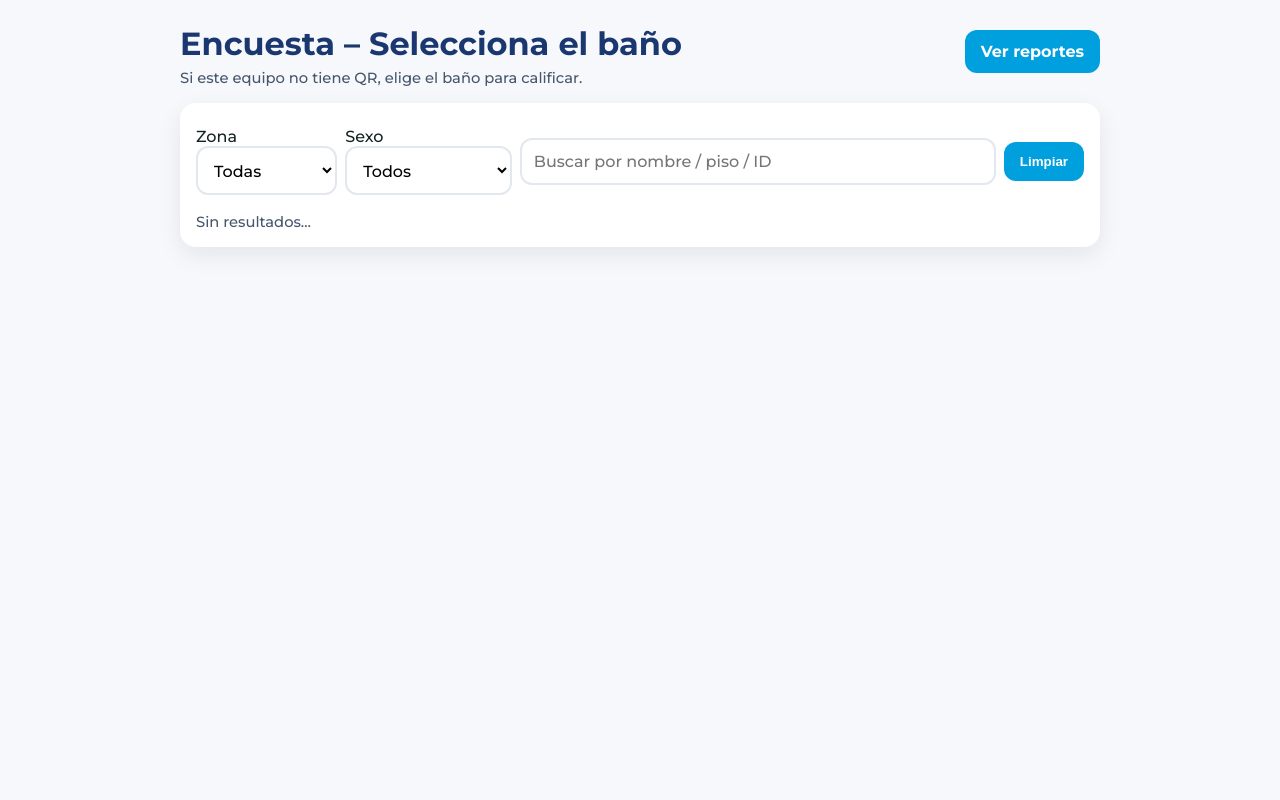
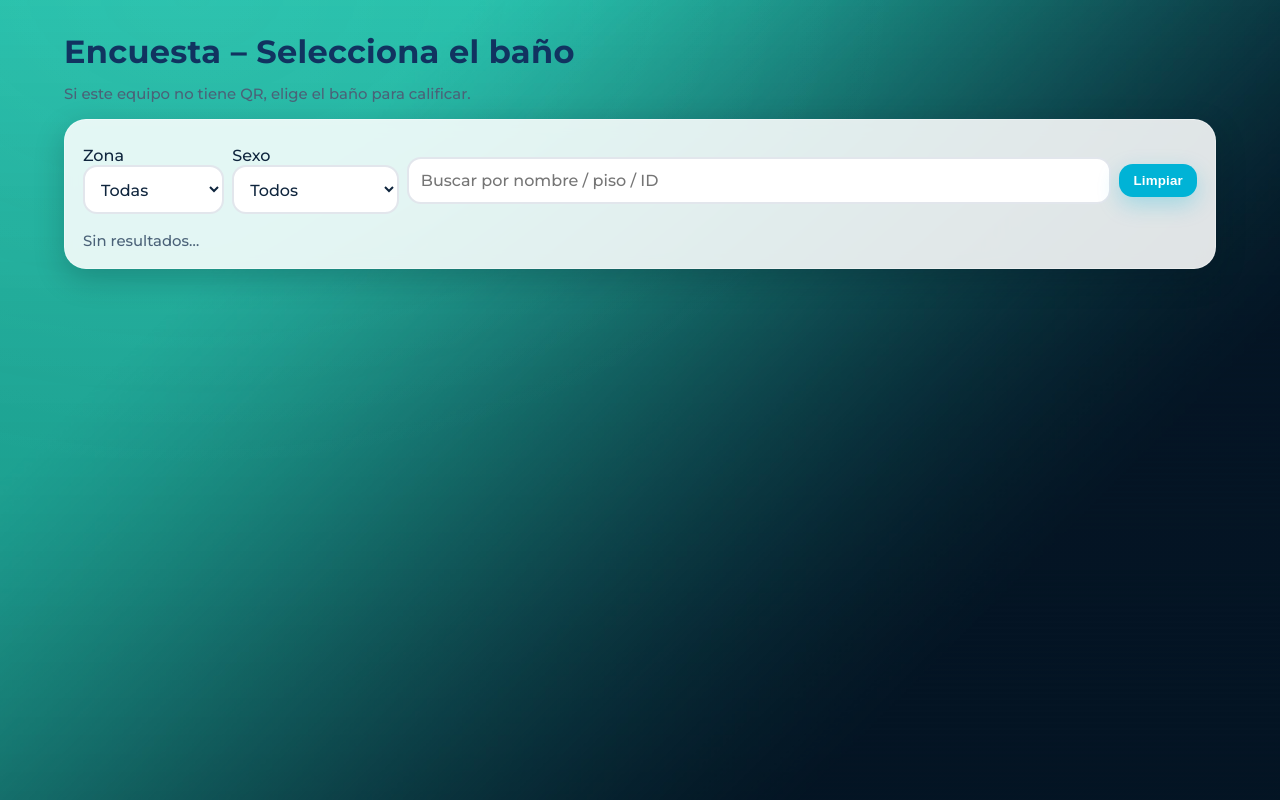
Before and after one commit to Oswi777/Encuesta_Ba-os, a Flask app: page /encuesta in a window 1280 px wide. Run offline with Flask 3, Linux system fonts and the light colour scheme; data that the repository does not hold is empty.

Commit message:
estilos y fondos corpo

```diff
--- a/app.py
+++ b/app.py
@@ -2,9 +2,7 @@ from flask import Flask, request, jsonify, render_template, send_from_directory,
 from werkzeug.utils import secure_filename
 import os, sqlite3, datetime
 from pathlib import Path
-from zoneinfo import ZoneInfo
-import datetime
-
+from zoneinfo import ZoneInfo  # Python 3.9+
 
 def create_app():
     app = Flask(__name__, template_folder="templates", static_folder="static")
@@ -16,6 +14,28 @@ def create_app():
         conn = sqlite3.connect(app.config["DATABASE_PATH"])
         conn.row_factory = sqlite3.Row
         return conn
+
+    # ---- Helpers de fecha/Zona Horaria ----
+    DEFAULT_TZ = "America/Monterrey"
+
+    def get_tz_from_request():
+        tz_str = (request.args.get("tz") or DEFAULT_TZ).strip()
+        try:
+            return ZoneInfo(tz_str)
+        except Exception:
+            return ZoneInfo(DEFAULT_TZ)
+
+    def parse_sqlite_ts_utc(ts: str) -> datetime.datetime:
+        """
+        Acepta 'YYYY-MM-DD HH:MM:SS' o 'YYYY-MM-DD HH:MM:SS.%f' en UTC (SQLite CURRENT_TIMESTAMP).
+        Devuelve datetime con tzinfo=UTC.
+        """
+        ts = ts.strip()
+        try:
+            dt = datetime.datetime.strptime(ts, "%Y-%m-%d %H:%M:%S.%f")
+        except ValueError:
+            dt = datetime.datetime.strptime(ts, "%Y-%m-%d %H:%M:%S")
+        return dt.replace(tzinfo=datetime.timezone.utc)
 
     @app.route("/")
     def index():
@@ -41,7 +61,7 @@ def create_app():
         comentario = (data.get("comentario") or "").strip()
 
         if not id_bano or not categoria:
-            return jsonify({"ok": False, "error":"Faltan campos"}), 400
+            return jsonify({"ok": False, "error": "Faltan campos"}), 400
 
         # foto opcional
         foto_url = None
@@ -57,7 +77,7 @@ def create_app():
         # validar baño
         cur.execute("SELECT 1 FROM banos WHERE id=? AND activo=1", (id_bano,))
         if not cur.fetchone():
-            return jsonify({"ok": False, "error":"Baño inválido"}), 400
+            return jsonify({"ok": False, "error": "Baño inválido"}), 400
 
         cur.execute(
             """INSERT INTO reportes(id_bano, categoria, comentario, foto_url, creado_por_ip)
@@ -79,8 +99,7 @@ def create_app():
         cur.execute("SELECT * FROM banos WHERE activo=1 ORDER BY zona, piso, nombre")
         return jsonify([dict(x) for x in cur.fetchall()])
 
-
-
+    # ---------- API: lista paginada de reportes ----------
     @app.route("/api/reportes_list")
     def reportes_list():
         desde = request.args.get("desde")
@@ -89,15 +108,14 @@ def create_app():
         id_b  = request.args.get("id_bano")
         search = (request.args.get("q") or "").strip()
 
-    # zona horaria (del navegador o default Saltillo)
-        tz = request.args.get("tz") or "America/Monterrey"
+        tzinfo = get_tz_from_request()
 
         page = int(request.args.get("page", 1))
         per_page = max(5, min(50, int(request.args.get("per_page", 10))))
         offset = (page - 1) * per_page
 
         con = db(); cur = con.cursor()
-        base = (" FROM reportes r JOIN banos b ON b.id = r.id_bano WHERE 1=1 ")
+        base = " FROM reportes r JOIN banos b ON b.id = r.id_bano WHERE 1=1 "
         wh, params = "", []
         if desde:
             wh += " AND date(r.creado_en) >= date(?)"; params.append(desde)
@@ -109,7 +127,8 @@ def create_app():
             wh += " AND r.id_bano = ?"; params.append(id_b)
         if search:
             like = f"%{search}%"
-            wh += " AND (r.categoria LIKE ? OR r.comentario LIKE ? OR b.nombre LIKE ? OR b.id LIKE ? OR b.zona LIKE ? OR b.piso LIKE ?)"
+            wh += (" AND (r.categoria LIKE ? OR r.comentario LIKE ? OR "
+                   "b.nombre LIKE ? OR b.id LIKE ? OR b.zona LIKE ? OR b.piso LIKE ?)")
             params += [like, like, like, like, like, like]
 
         # total
@@ -117,22 +136,22 @@ def create_app():
         total = cur.fetchone()[0]
         pages = max(1, (total + per_page - 1) // per_page)
 
-    # datos (orden más reciente)
+        # datos (más recientes primero)
         cur.execute(
             "SELECT r.id, r.creado_en, r.categoria, r.comentario, r.foto_url, "
-            "b.id as id_bano, b.nombre as nombre_bano, b.zona, b.piso, b.sexo "
+            "b.id AS id_bano, b.nombre AS nombre_bano, b.zona, b.piso, b.sexo "
             + base + wh + " ORDER BY r.creado_en DESC LIMIT ? OFFSET ?",
             params + [per_page, offset]
         )
+
         items = []
-        tzinfo = ZoneInfo(tz)
         for row in cur.fetchall():
             it = dict(row)
-            # r.creado_en viene como string 'YYYY-MM-DD HH:MM:SS' en UTC (SQLite CURRENT_TIMESTAMP)
-            ts = it["creado_en"]
-            dt_utc = datetime.datetime.strptime(ts, "%Y-%m-%d %H:%M:%S").replace(tzinfo=datetime.timezone.utc)
-            dt_local = dt_utc.astimezone(tzinfo)
-            it["creado_local"] = dt_local.isoformat()   # ej. '2025-08-29T11:23:00-05:00'
+            try:
+                dt_utc = parse_sqlite_ts_utc(it["creado_en"])
+                it["creado_local"] = dt_utc.astimezone(tzinfo).isoformat()
+            except Exception:
+                it["creado_local"] = it["creado_en"]  # fallback si viniera en otro formato
             items.append(it)
 
         return jsonify({
@@ -140,21 +159,18 @@ def create_app():
             "items": items
         })
 
-
-
-    # ---------- API: KPIs con filtros ----------
+    # ---------- API: KPIs con filtros (fechas por DÍA LOCAL) ----------
     @app.route("/api/kpis")
     def kpis():
         desde = request.args.get("desde")
         hasta = request.args.get("hasta")
         zona  = request.args.get("zona")
         id_b  = request.args.get("id_bano")
-        tz = request.args.get("tz") or "America/Monterrey"
+        tzinfo = get_tz_from_request()
 
         con = db(); cur = con.cursor()
-        # Traemos la marca UTC cruda para convertirla en Python
         q = ("SELECT r.categoria, r.creado_en, r.id_bano, b.zona "
-            "FROM reportes r JOIN banos b ON b.id = r.id_bano WHERE 1=1")
+             "FROM reportes r JOIN banos b ON b.id = r.id_bano WHERE 1=1")
         params = []
         if desde:
             q += " AND date(r.creado_en) >= date(?)"; params.append(desde)
@@ -174,23 +190,22 @@ def create_app():
         banos_map = {r["id"]: dict(r) for r in cur.fetchall()}
 
         por_categoria, por_bano, por_dia, por_zona = {}, {}, {}, {}
-        tzinfo = ZoneInfo(tz)
-
         for r in rows:
-            # categorías / baño / zona
             por_categoria[r["categoria"]] = por_categoria.get(r["categoria"], 0) + 1
             por_bano[r["id_bano"]] = por_bano.get(r["id_bano"], 0) + 1
             por_zona[r["zona"]] = por_zona.get(r["zona"], 0) + 1
 
-            # día local
-            ts = r["creado_en"]
-            dt_utc = datetime.datetime.strptime(ts, "%Y-%m-%d %H:%M:%S").replace(tzinfo=datetime.timezone.utc)
-            dloc = dt_utc.astimezone(tzinfo).date().isoformat()
+            # agrupa por DÍA LOCAL (robusto a microsegundos)
+            try:
+                dt_utc = parse_sqlite_ts_utc(r["creado_en"])
+                dloc = dt_utc.astimezone(tzinfo).date().isoformat()
+            except Exception:
+                dloc = r["creado_en"].split(" ")[0]
             por_dia[dloc] = por_dia.get(dloc, 0) + 1
 
         top_banos = sorted(
             [{"id_bano": k, "nombre": banos_map.get(k, {}).get("nombre", k), "total": v}
-            for k, v in por_bano.items()],
+             for k, v in por_bano.items()],
             key=lambda x: x["total"], reverse=True
         )[:10]
 
@@ -198,26 +213,21 @@ def create_app():
             "total_reportes": total,
             "por_categoria": por_categoria,
             "por_bano": por_bano,
-            "por_dia": por_dia,           # ahora es por FECHA LOCAL
+            "por_dia": por_dia,
             "por_zona": por_zona,
             "top_banos": top_banos,
             "banos_catalogo": banos_map
         })
 
-
-
-
-        # --- NUEVO: encuesta/kiosco sin QR ---
+    # --- Encuesta/kiosco sin QR ---
     @app.route("/encuesta")
     def encuesta_page():
-    # Página para iPad: el usuario elige el baño y luego reporta
-         return render_template("encuesta.html")
+        # Página para iPad: el usuario elige el baño y luego reporta
+        return render_template("encuesta.html")
 
-
-    # ---------- Reportes estilo tu repo (sirve archivo dentro de /static) ----------
+    # ---------- Reportes (sirve el HTML estático) ----------
     @app.route("/reportes")
     def reportes_page():
-        # sirve /static/reportes/reportes.html
         return app.send_static_file("reportes/reportes.html")
 
     @app.route("/api/health")
@@ -230,13 +240,6 @@ def create_app():
 
     return app
 
-
-
-
-
-
-
-
 app = create_app()
 
 if __name__ == "__main__":
--- a/requirements.txt
+++ b/requirements.txt
@@ -4,3 +4,4 @@ gunicorn==22.0.0
 qrcode==7.4.2
 pillow==10.4.0
 python-dotenv==1.0.1
+tzdata==2025.1
--- a/static/css/brand.css
+++ b/static/css/brand.css
@@ -1,32 +1,140 @@
+/* ===== Brand – Tema corporativo (teal/azul) ===== */
 :root{
-  --brand:#1b376f;
-  --accent:#00A0DF;
-  --bg:#f6f8fc;
-  --card:#ffffff;
-  --text:#122;
-  --muted:#46566b;
+  /* Colores base */
+  --brand:#12386B;         /* azul principal (títulos) */
+  --accent:#00B3D6;        /* teal/cyan para CTAs */
+  --accent-700:#0A8CAB;    /* hover de CTA */
+  --bg:#0b1f33;            /* fallback si no carga imagen */
+  --card:rgba(255,255,255,0.88); /* tarjetas vidrio */
+  --text:#0f253d;          /* texto en tarjetas */
+  --muted:#4b6278;         /* texto secundario */
+  --border:rgba(255,255,255,0.35);
+  --shadow:0 10px 30px rgba(2,16,28,.22);
 }
+
+/* Reset mínimo */
 *{ box-sizing:border-box; }
-body{ font-family:Montserrat,system-ui; margin:0; color:var(--text); }
-.bg{ background:var(--bg); min-height:100vh; }
-.wrap{ max-width:960px; margin:0 auto; padding:16px 20px 40px; }
-.head h1{ color:var(--brand); margin:8px 0 6px; }
-.muted{ color:var(--muted); font-size:.92rem; }
+html,body{ height:100%; }
+body{ font-family:Montserrat,system-ui,-apple-system,Segoe UI,Roboto; margin:0; color:var(--text); }
 
-.card{ background:var(--card); border-radius:16px; padding:16px; box-shadow:0 8px 24px rgba(0,0,0,.08); margin:16px 0; }
+/* ===== Fondo corporativo en todas las vistas con class="bg" ===== */
+.bg{
+  min-height:100vh;
+  position:relative;
+  background: var(--bg) url("/static/assets/Gradient-45angle.png") center/cover no-repeat fixed;
+  /* Si tu imagen es .jpg o .webp, cambia la extensión de la URL ↑ */
+}
+
+/* Capa de suavizado para legibilidad sobre el gradient */
+.bg::before{
+  content:"";
+  position:fixed; inset:0;
+  pointer-events:none;
+  background: radial-gradient(1200px 800px at 15% 0%, rgba(255,255,255,.05), transparent 60%),
+              linear-gradient(to bottom, rgba(3,18,30,.25), rgba(3,18,30,.35) 40%, rgba(3,18,30,.45));
+  mix-blend-mode: normal;
+}
+
+/* Contenedor */
+.wrap{ max-width:1200px; margin:0 auto; padding:24px 24px 48px; position:relative; z-index:1; }
+
+/* Encabezados */
+.head h1{ color:#113360; margin:8px 0 14px; font-weight:800; letter-spacing:.3px; }
+.muted{ color:var(--muted); font-size:.93rem; }
+
+/* Tarjetas (glass/vidrio) */
+.card{
+  background: var(--card);
+  backdrop-filter: blur(8px) saturate(110%);
+  -webkit-backdrop-filter: blur(8px) saturate(110%);
+  border:1px solid var(--border);
+  border-radius:22px;
+  padding:18px;
+  box-shadow: var(--shadow);
+  margin:16px 0;
+  overflow:hidden;
+}
+
+/* Grid y filas */
 .grid{ display:grid; grid-template-columns:repeat(2,minmax(0,1fr)); gap:12px; margin:12px 0; }
 .row{ display:flex; gap:12px; align-items:center; flex-wrap:wrap; }
-.input, select, textarea, input[type=file]{ font:inherit; width:100%; padding:12px; border-radius:12px; border:2px solid #e3e8ef; background:#fff; }
-.btn{ padding:12px 16px; border:none; border-radius:12px; background:var(--accent); color:#fff; font-weight:700; cursor:pointer; }
-.btn[disabled]{ opacity:.5; cursor:not-allowed; }
-.chip{ padding:14px; background:#eef6ff; border:2px solid #d6eaff; border-radius:12px; text-align:center; cursor:pointer; }
-.chip.active{ background:#cfe9ff; border-color:#9cd0ff; }
+@media (max-width:700px){ .grid{ grid-template-columns:1fr; } }
 
-.foot{ text-align:center; color:var(--muted); margin-top:8px; }
+/* Inputs */
+.input, select, textarea, input[type=file]{
+  font:inherit; width:100%;
+  padding:12px 12px;
+  border-radius:14px;
+  border:2px solid rgba(17,51,96,.12);
+  background:#fff;
+  color:var(--text);
+  transition:border-color .2s ease, box-shadow .2s ease;
+}
+.input:focus, select:focus, textarea:focus, input[type=file]:focus{
+  outline:none;
+  border-color: var(--accent);
+  box-shadow:0 0 0 3px rgba(0,179,214,.2);
+}
 
-.kpis{ display:grid; grid-template-columns:repeat(3,1fr); gap:12px; margin:12px 0; }
-.kpi{ background:#fff; border-radius:16px; padding:16px; box-shadow:0 4px 16px rgba(0,0,0,.06); }
-.kpi-val{ font-size:1.6rem; font-weight:700; color:var(--brand); }
-.kpi-label{ color:var(--muted); }
+/* Botones */
+.btn{
+  padding:12px 18px;
+  border:none; border-radius:16px;
+  background:var(--accent);
+  color:#fff; font-weight:800; letter-spacing:.2px;
+  cursor:pointer; box-shadow:0 8px 22px rgba(0,179,214,.28);
+  transition: transform .02s ease, background .2s ease, box-shadow .2s ease;
+}
+.btn.small{ padding:9px 14px; border-radius:14px; font-weight:700; }
+.btn:hover{ background:var(--accent-700); }
+.btn:active{ transform:translateY(1px); }
+.btn[disabled]{ opacity:.6; cursor:not-allowed; box-shadow:none; }
 
-.filters{ display:flex; gap:8px; align-items:center; flex-wrap:wrap; }
+/* Chips (opciones de encuesta) */
+.chip{
+  padding:14px;
+  background:#e9f9fd;
+  border:2px solid #c7edf6;
+  border-radius:14px;
+  text-align:center; cursor:pointer; font-weight:600;
+  transition: all .15s ease;
+}
+.chip:hover{ border-color:#86dff0; }
+.chip.active{ background:#c8f1fb; border-color:#77d9ec; }
+
+/* KPIs */
+.kpis{ display:grid; grid-template-columns:repeat(2,1fr); gap:16px; margin:12px 0; }
+.kpi{ background:var(--card); border:1px solid var(--border); border-radius:22px; padding:18px; box-shadow:var(--shadow); }
+.kpi-val{ font-size:2.1rem; font-weight:900; color:#173b6d; line-height:1; }
+.kpi-label{ color:var(--muted); margin-top:4px; }
+
+/* Filtros */
+.filters{ display:flex; gap:12px; align-items:flex-end; flex-wrap:wrap; }
+
+/* Tablas */
+.table-wrap{ width:100%; overflow:auto; }
+.tbl{ width:100%; border-collapse:separate; border-spacing:0; min-width:760px; }
+.tbl thead th{
+  text-align:left; padding:12px;
+  background:#0f1a2a; color:#dbe4f0;
+  position:sticky; top:0; z-index:1;
+  border-bottom:1px solid #203047;
+}
+.tbl tbody td{ padding:12px; border-bottom:1px solid #e6eaf0; background:#fff; }
+.tbl tbody tr:nth-child(odd) td{ background:#f7fbff; }
+.tbl tbody tr:hover td{ background:#eef6ff; }
+
+/* Ajustes kiosco */
+.kiosk-header{ display:flex; align-items:center; justify-content:space-between; gap:12px; }
+.kiosk-grid{ display:grid; grid-template-columns:1fr; gap:10px; margin-top:10px; }
+.kiosk-item{ padding:14px; background:#fff; border:2px solid #e3e8ef; border-radius:14px; cursor:pointer; }
+.kiosk-item:active{ transform:scale(.99); }
+.kiosk-item small{ color:var(--muted); display:block; margin-top:2px; }
+.kiosk-actions{ display:flex; gap:8px; align-items:center; flex-wrap:wrap; margin-top:8px; }
+.kiosk-search{ display:flex; gap:8px; align-items:center; }
+.kiosk-search input{ min-width:0; }
+.kiosk-badge{ padding:4px 8px; background:#eef6ff; border:1px solid #d6eaff; border-radius:999px; font-size:.85rem; }
+
+@media(min-width:700px){ .kiosk-grid{ grid-template-columns:repeat(2,1fr); } }
+@media(min-width:1000px){ .kiosk-grid{ grid-template-columns:repeat(3,1fr); } }
+.hidden{ display:none !important; }
--- a/templates/encuesta.html
+++ b/templates/encuesta.html
@@ -9,6 +9,17 @@
 <link rel="stylesheet" href="{{ url_for('static', filename='css/brand.css') }}">
 <link rel="stylesheet" href="{{ url_for('static', filename='reportes/assets/css/reportes.css') }}">
 <script defer src="{{ url_for('static', filename='js/kiosk.js') }}"></script>
+
+  <style>
+    body.bg {
+      background-image: url("/static/assets/Gradient-45anglec.jpg");
+      background-size: cover;
+      background-repeat: no-repeat;
+      background-attachment: fixed;
+    }
+  </style>
+
+
 <style>
 /* Unos toques para kiosco */
 .kiosk-header{ display:flex; align-items:center; justify-content:space-between; gap:12px; }
@@ -37,7 +48,7 @@
         <h1>Encuesta – Selecciona el baño</h1>
         <div class="muted">Si este equipo no tiene QR, elige el baño para calificar.</div>
       </div>
-      <a class="btn small" href="/reportes" style="text-decoration:none">Ver reportes</a>
+      <!--<a class="btn small" href="/reportes" style="text-decoration:none">Ver reportes</a> -->
     </header>
 
     <!-- Selector de baño -->
@@ -91,10 +102,10 @@
         <label class="muted">Comentario (opcional)</label>
         <textarea name="comentario" rows="3" class="input" placeholder="Describe brevemente..."></textarea>
 
-        <div class="row">
+       <!-- <div class="row">
           <label class="muted">Foto (opcional)</label>
           <input class="input" type="file" name="foto" accept="image/*" capture="environment">
-        </div>
+        </div> -->
 
         <button class="btn" id="btnEnviar" type="submit" disabled>Enviar reporte</button>
         <div id="status" class="muted" style="margin-top:10px;"></div>
```
Also changed, not shown: static/reportes/assets/css/reportes.css (+15 -30 lines), static/reportes/assets/js/reportes.js (+95 -18 lines), static/reportes/reportes.html (+8 -0 lines), templates/qr_form.html (+10 -3 lines), static/assets/Gradient-45anglec.jpg (added).
